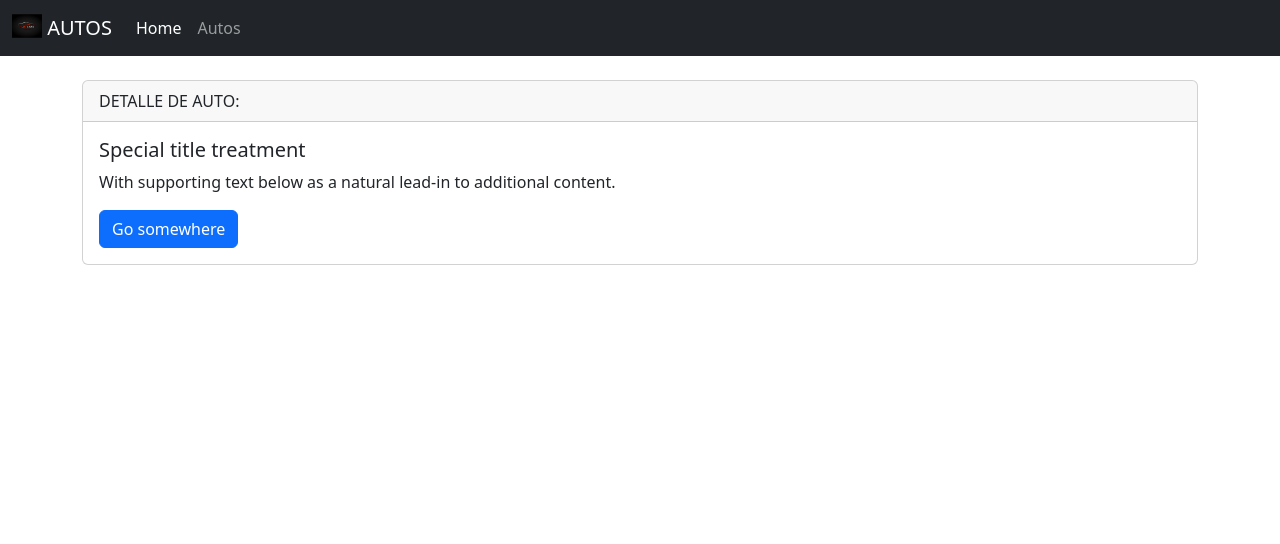
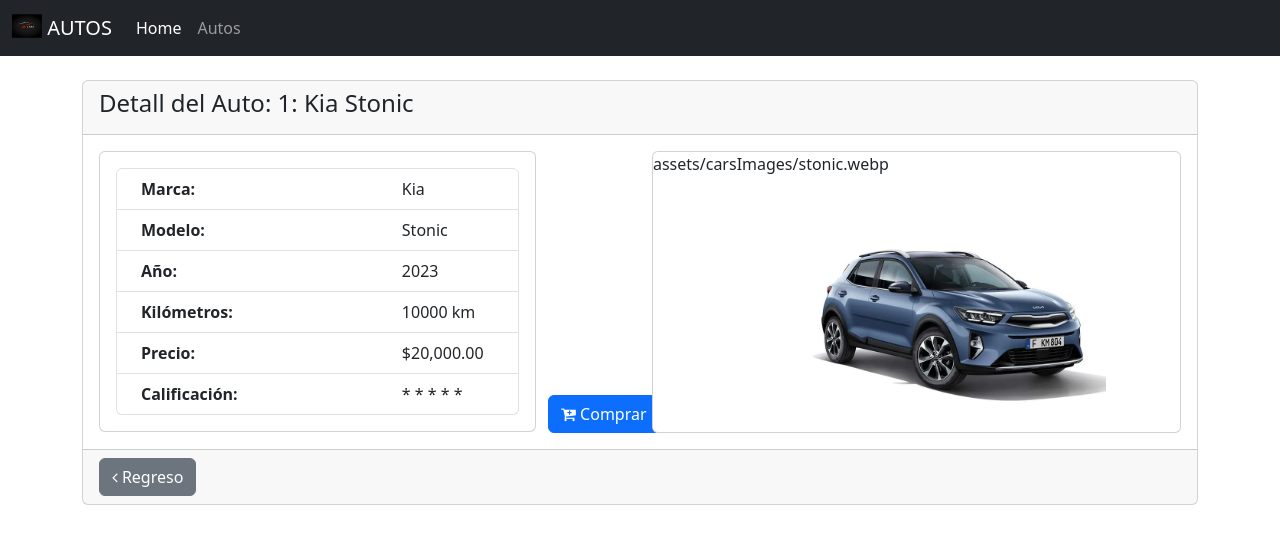
Before and after one commit to StefPanchana/ecommerce_cars, an Angular app: page /cars/1 in a window 1280 px wide. Shown: the top 544 px of the page. Built offline with nearby package versions, Linux system fonts and the light colour scheme.

Commit message:
Cambios por inclusión de pagina de detalle de auto

```diff
--- a/src/app/app-routing.module.ts
+++ b/src/app/app-routing.module.ts
@@ -31,7 +31,12 @@
 ];
 
 @NgModule({
-  imports: [RouterModule.forRoot(routes)],
+  imports: [
+    RouterModule.forRoot(
+      routes,
+      {bindToComponentInputs: true}
+      )
+  ],
   exports: [RouterModule]
 })
 export class AppRoutingModule { }
--- a/src/app/pages/pagCar/pagCar.component.html
+++ b/src/app/pages/pagCar/pagCar.component.html
@@ -1,10 +1,69 @@
+<link rel="stylesheet" href="https://cdnjs.cloudflare.com/ajax/libs/font-awesome/4.7.0/css/font-awesome.min.css">
+
 <div class="card">
   <div class="card-header">
-    DETALLE DE AUTO: {{car?.brand}} {{car?.model}}
+    <h4>Detall del Auto: {{car?.id}}: {{car?.brand | titlecase}} {{car?.model | titlecase}}</h4>
   </div>
   <div class="card-body">
-    <h5 class="card-title">Special title treatment</h5>
-    <p class="card-text">With supporting text below as a natural lead-in to additional content.</p>
-    <a href="#" class="btn btn-primary">Go somewhere</a>
+    <div class="row">
+      <div class="col-sm-5">
+        <div class="card">
+          <div class="card-body">
+            <ul class="list-group list-group">
+              <li class="list-group-item d-flex justify-content-between align-items-start">
+                <div class="ms-2 me-auto">
+                  <div class="fw-bold">Marca:</div>
+                </div>
+                <span class="" style="width: 100px;">{{car?.brand | titlecase}}</span>
+              </li>
+              <li class="list-group-item d-flex justify-content-between align-items-start">
+                <div class="ms-2 me-auto">
+                  <div class="fw-bold">Modelo:</div>
+                </div>
+                <span class="" style="width: 100px;">{{car?.model | titlecase}}</span>
+              </li>
+              <li class="list-group-item d-flex justify-content-between align-items-start">
+                <div class="ms-2 me-auto">
+                  <div class="fw-bold">Año:</div>
+                </div>
+                <span class="" style="width: 100px;">{{car?.year}}</span>
+              </li>
+              <li class="list-group-item d-flex justify-content-between align-items-start">
+                <div class="ms-2 me-auto">
+                  <div class="fw-bold">Kilómetros:</div>
+                </div>
+                <span class="" style="width: 100px;">{{car?.kilometers}} km</span>
+              </li>
+              <li class="list-group-item d-flex justify-content-between align-items-start">
+                <div class="ms-2 me-auto">
+                  <div class="fw-bold">Precio:</div>
+                </div>
+                <span class="" style="width: 100px;">{{car?.price | currency}}</span>
+              </li>
+              <li class="list-group-item d-flex justify-content-between align-items-start">
+                <div class="ms-2 me-auto">
+                  <div class="fw-bold">Calificación:</div>
+                </div>
+                <span style="width: 100px;"><app-rating [rating]="car?.rating"></app-rating></span>
+              </li>
+            </ul>
+          </div>
+        </div>
+      </div>
+      <div class="col-md-1" style="display: flex; flex-direction: row; align-items: end; padding: 0;">
+        <div class="" >
+          <button class="btn btn-primary" style="width: 112px;"><i class="fa fa-cart-plus"></i> Comprar</button>
+        </div>
+      </div>
+      <div class="col-sm-6">
+        <div class="card">
+          <p>{{car?.imgUrl}}</p>
+          <img src={{car?.imgUrl}} alt="" style="width: 600px; height: 240px; object-fit: contain; padding: 5px;">
+        </div>
+      </div>
+    </div>
+  </div>
+  <div class="card-footer">
+    <button class="btn btn-secondary"><i class="fa fa-angle-left" aria-hidden="true"></i> Regreso</button>
   </div>
 </div>
--- a/src/app/pages/pagCar/pagCar.component.ts
+++ b/src/app/pages/pagCar/pagCar.component.ts
@@ -9,16 +9,20 @@
 })
 export class PagCarComponent implements OnInit {
 
-  @Input() id: number = 0;
+  @Input() id?: string;
 
-  car: Car | undefined;
+  car: any;
 
   constructor(private carservice: CarService) {
 
   }
 
   ngOnInit() {
-    this.car = this.carservice.getCarById(this.id);
+    if (this.id)
+    {
+      this.car = this.carservice.getCarById(parseInt(this.id));
+    }
+
   }
 
 }
--- a/src/app/pages/pagModule.ts
+++ b/src/app/pages/pagModule.ts
@@ -3,6 +3,7 @@
 import { CommonModule } from "@angular/common";
 import { FormsModule } from "@angular/forms";
 import { UtilsModule } from "../utils/utilsModule";
+import { PagCarComponent } from "./pagCar/pagCar.component";
 
 @NgModule({
   imports: [
@@ -11,7 +12,8 @@
     UtilsModule
 ],
   declarations:[
-    PagCarListComponent
+    PagCarListComponent,
+    PagCarComponent
 ],
   exports: [
     PagCarListComponent
--- a/src/app/utils/components/rating/rating.component.html
+++ b/src/app/utils/components/rating/rating.component.html
@@ -1,5 +1,5 @@
 <div (click)="select()">
-  <div class="d-inline text-light" *ngFor="let item of list" >
+  <div class="d-inline" *ngFor="let item of list" >
     *
   </div>
 </div>
```
Also changed, not shown: package.json (+14 -1 lines), 1 other file (tests, documents, lock files or other folders).
